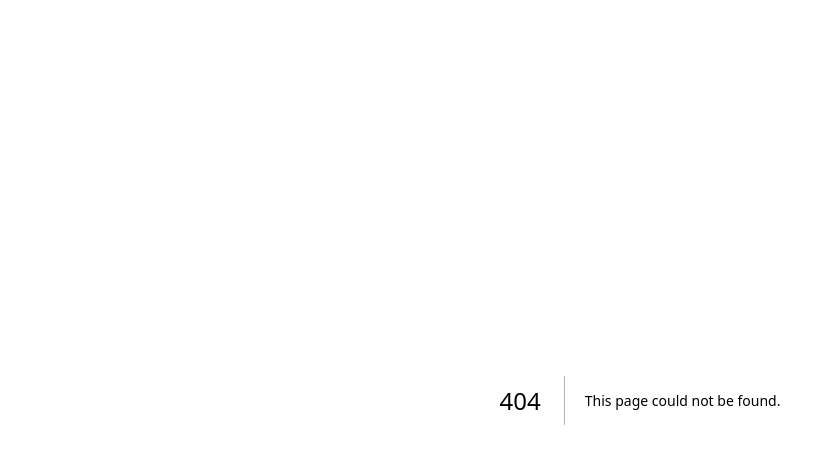
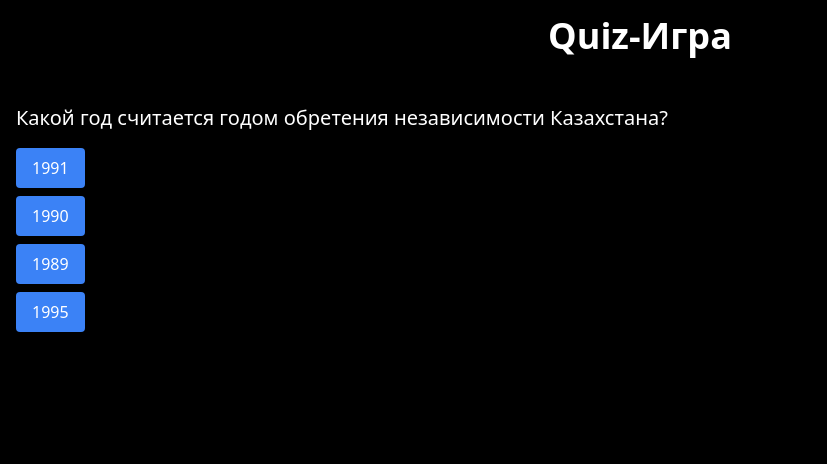
Before and after one commit to makkentoshi/demographfy-ai, a Next.js app: page /quiz in a window 1280 px wide. Before the commit this address had no page. Shown: the top 464 px of the page, without its empty margins (0-827 px from the left). Built offline with nearby package versions, Linux system fonts and the light colour scheme.

Commit message:
fix bugs

```diff
--- a/app/page.tsx
+++ b/app/page.tsx
@@ -1,3 +1,4 @@
+import Footer from "@/components/Footer";
 import Header from "@/components/Header";
 import Hero from "@/components/Hero";
 import MainTheme from "@/components/MainTheme";
@@ -8,7 +9,7 @@ export default function Home() {
       <Header></Header>
       <Hero></Hero>
       <MainTheme></MainTheme>
-
+      <Footer></Footer>
     </main>
   );
 }
--- /dev/null
+++ b/app/quiz/page.tsx
@@ -0,0 +1,118 @@
+"use client";
+import { useState } from "react";
+import Link from "next/link";
+
+interface Question {
+  question: string;
+  options: string[];
+  answer: number; // индекс правильного ответа
+}
+
+const questions: Question[] = [
+  {
+    question: "Какой год считается годом обретения независимости Казахстана?",
+    options: ["1991", "1990", "1989", "1995"],
+    answer: 0,
+  },
+  {
+    question: "Какой город является столицей Казахстана?",
+    options: ["Алматы", "Астана", "Шымкент", "Караганда"],
+    answer: 1,
+  },
+  {
+    question: "Какой ресурс является основным экспортным товаром Казахстана?",
+    options: ["Уголь", "Нефть", "Золото", "Уран"],
+    answer: 1,
+  },
+  {
+    question: "Какова официальная валюта Казахстана?",
+    options: ["Тенге", "Рубль", "Доллар", "Евро"],
+    answer: 0,
+  },
+  {
+    question: "Какое население Казахстана по состоянию на 2021 год?",
+    options: ["18 миллионов", "20 миллионов", "30 миллионов", "15 миллионов"],
+    answer: 0,
+  },
+  {
+    question: "Какой процент населения Казахстана составляют казахи?",
+    options: ["60%", "70%", "80%", "50%"],
+    answer: 2,
+  },
+  {
+    question: "Какой город является крупнейшим в Казахстане?",
+    options: ["Астана", "Алматы", "Шымкент", "Атырау"],
+    answer: 1,
+  },
+  {
+    question: "Когда был принят первый закон о языке в Казахстане?",
+    options: ["1989", "1991", "1995", "2000"],
+    answer: 0,
+  },
+  {
+    question: "Какой орган отвечает за экономическую политику Казахстана?",
+    options: [
+      "Министерство финансов",
+      "Национальный банк",
+      "Министерство экономики",
+      "Казахстанская правда",
+    ],
+    answer: 2,
+  },
+  {
+    question: "Какой процент площади Казахстана занимает сельское хозяйство?",
+    options: ["10%", "20%", "30%", "40%"],
+    answer: 3,
+  },
+];
+
+const Quiz = () => {
+  const [currentQuestion, setCurrentQuestion] = useState(0);
+  const [score, setScore] = useState(0);
+  const [showScore, setShowScore] = useState(false);
+
+  const handleOptionClick = (index: number) => {
+    if (index === questions[currentQuestion].answer) {
+      setScore(score + 1);
+    }
+    const nextQuestion = currentQuestion + 1;
+    if (nextQuestion < questions.length) {
+      setCurrentQuestion(nextQuestion);
+    } else {
+      setShowScore(true);
+    }
+  };
+
+  return (
+    <div className="container mx-auto p-4">
+        <h1 className="text-center text-4xl font-bold">Quiz-Игра</h1>
+      {showScore ? (
+        <div>
+          <h2 className="text-2xl">
+            Вы набрали {score} из {questions.length}!
+          </h2>
+          <Link href="/">Вернуться на главную</Link>
+        </div>
+      ) : (
+        <div>
+          <h2 className="text-xl mb-4 mt-12">
+            {questions[currentQuestion].question}
+          </h2>
+          <div>
+            {questions[currentQuestion].options.map((option, index) => (
+              <button
+                key={index}
+                className="block mb-2 px-4 py-2 bg-blue-500 text-white rounded"
+                onClick={() => handleOptionClick(index)}
+              >
+                {option}
+              </button>
+            ))}
+          </div>
+        </div>
+      )}
+    </div>
+  );
+};
+
+export default Quiz;
--- /dev/null
+++ b/components/Footer.tsx
@@ -0,0 +1,42 @@
+import Link from "next/link";
+import { FaInstagram, FaWhatsapp } from "react-icons/fa";
+
+const Footer = () => {
+  return (
+    <footer className="border-t  py-[2rem]">
+      <div className="container mx-auto flex flex-col md:flex-row justify-between items-center px-4">
+        <div className="text-slate-700 text-lg font-mono">
+          © 2024 Demographfy
+        </div>
+
+
+        <div className="flex space-x-6 mt-4 md:mt-0">
+          <Link
+            href="https://www.instagram.com/trendwaave"
+            target="_blank"
+            rel="noopener noreferrer"
+            className="text-slate-700 hover:text-slate-900"
+          >
+            <FaInstagram size={24} />
+          </Link>
+
+          <Link
+            href="https://wa.me/1234567890"
+            target="_blank"
+            rel="noopener noreferrer"
+            className="text-slate-700 hover:text-slate-900"
+          >
+            <FaWhatsapp size={24} />
+          </Link>
+        </div>
+
+        {/* Contact Information */}
+        <div className="mt-4 md:mt-0 text-slate-700 text-sm font-mono">
+          <p>WhatsApp: +123 456 7890</p>
+        </div>
+      </div>
+    </footer>
+  );
+};
+
+export default Footer;
--- a/components/Header.tsx
+++ b/components/Header.tsx
@@ -154,7 +154,7 @@ const Header = () => {
                 </NavigationMenuContent>
               </NavigationMenuItem>
               <NavigationMenuItem>
-                <NavigationMenuTrigger>Components</NavigationMenuTrigger>
+                <NavigationMenuTrigger>Общая информация</NavigationMenuTrigger>
                 <NavigationMenuContent>
                   <ul className="grid w-[400px] gap-3 p-4 md:w-[500px] md:grid-cols-2 lg:w-[600px] ">
                     {components.map((component) => (
@@ -170,9 +170,9 @@ const Header = () => {
                 </NavigationMenuContent>
               </NavigationMenuItem>
               <NavigationMenuItem>
-                <Link href="/docs" legacyBehavior passHref>
+                <Link href="/quiz" legacyBehavior passHref>
                   <NavigationMenuLink className="group inline-flex h-9 w-max items-center justify-center rounded-md bg-background px-4 py-2 text-sm font-medium transition-colors hover:bg-accent hover:text-accent-foreground focus:bg-accent focus:text-accent-foreground focus:outline-none disabled:pointer-events-none disabled:opacity-50 data-[active]:bg-accent/50 data-[state=open]:bg-accent/50">
-                    Documentation
+                    Quiz-игра
                   </NavigationMenuLink>
                 </Link>
               </NavigationMenuItem>
--- a/components/MainTheme.tsx
+++ b/components/MainTheme.tsx
@@ -35,6 +35,7 @@ interface EconomicData {
   gdpPerCapita?: number;
   unemploymentRate?: number;
   inflationRate?: number;
+  gdpGrowth?: number;
 }
 
 const MainTheme: React.FC = () => {
@@ -219,8 +220,8 @@ const MainTheme: React.FC = () => {
 
   **Important:**
   - The table should remain consistent and in the following format:
-    | Year | GDP Growth (%) | Estimated GDP (Billion USD) |
-    |---|---|---|
+   | Year | Estimated GDP (Billion USD) |
+   |---|---|
   - Provide GDP values in billions of USD.
   - Ensure that not all years show growth; include at least a few years with a slight decline or stagnation to make the forecast more realistic.
 
@@ -235,13 +236,31 @@ const MainTheme: React.FC = () => {
       .map((item) => `Year: ${item.year}, GDP per Capita: ${item.gdpPerCapita}`)
       .join("\n");
 
-    return `Analyze the following GDP per Capita data for Kazakhstan from 1991 to 2024:
+    return `
+  Based on global economic data and current trends, please generate a stable and realistic forecast for Kazakhstan's GDP per Capita from 2023 to 2030.
+  This forecast should include growth and potential risks that reflect real-world fluctuations .
+  The format of the table should remain consistent throughout, without variations.
 
-    ${historicalData}
+  When developing the scenario, consider the following key factors:
 
-    Based on these trends, what is the projected GDP per Capita for each year in the given range? Predict the GDP per Capita for each year from 2023 to 2030.`;
+  1. **Global economic conditions:** Fluctuations in oil prices, changes in international trade, and geopolitical risks.
+  2. **Domestic policy:** Government spending, fiscal and monetary policy, and potential structural reforms in Kazakhstan.
+  3. **Technological innovations:** The impact of new technologies on industries and economic growth.
+  4. **Dependence on natural resources:** Kazakhstan's vulnerability to shifts in oil and gas prices, along with efforts to diversify the economy.
+  5. **Demographic factors:** Expected population growth and changes in the age structure.
+  6. **Unexpected events:** Possibilities of pandemics, financial crises, or unpredictable geopolitical events that could impact the economy.
+
+  **Important:**
+  - The table should remain consistent and in the following format:
+    | Year | GDP per Capita Growth (%) | Estimated GDP per Capita (USD) |
+    |---|---|---|
+  - Provide GDP per Capita values in USD.
+
+  Please use the historical data below as a reference point:
+
+  ${historicalData}
+    `;
   };
-
   const generateUnemploymentPrompt = (data: EconomicData[]): string => {
     const historicalData = data
       .map(
@@ -250,11 +269,30 @@ const MainTheme: React.FC = () => {
       )
       .join("\n");
 
-    return `Analyze the following historical unemployment rate data for Kazakhstan:
+    return `
+    Based on historical data and current trends, please generate a stable and realistic forecast for Kazakhstan's unemployment rate from 2023 to 2030.
+    The format of the table should remain consistent throughout, without variations.
+
+    When developing the scenario, consider the following key factors of KAZAKHSTAN ( most new factors ):
+
+    1. **Economic diversification:** Ongoing efforts to reduce dependency on natural resources and increase employment in sectors like services, agriculture, and manufacturing.
+    2. **Education and workforce development:** The quality of education, vocational training, and reskilling programs affecting labor market adaptability.
+    3. **Population trends:** Demographic factors such as labor force growth, aging population, and migration patterns.
+    4. **Government policies:** Labor market regulations, employment programs, and social safety nets aimed at reducing unemployment.
+    5. **Technological changes:** The impact of automation, digitalization, and innovation on the availability of jobs in various sectors.
+    6. **Global economic conditions:** External shocks, changes in trade policies, and geopolitical risks that could affect Kazakhstan's economy and employment rates.
+    7. **Unexpected events:** Potential risks like financial crises, pandemics, or natural disasters that could disrupt employment trends.
+
+    **Important:**
+    - The table should remain consistent and follow this format:
+      | Year | Unemployment Rate (%) |
+      |---|---|
+    - Provide unemployment rate values in percentage format.
+
+    Please use the historical data below as a reference point:
 
     ${historicalData}
-
-    Provide insights on trends and potential future changes in the unemployment rate for each year from 2023 to 2030.`;
+    `;
   };
 
   const generateInflationPrompt = (data: EconomicData[]): string => {
@@ -338,7 +376,6 @@ const MainTheme: React.FC = () => {
     }
   };
 
-
   const getPerCapitaPredictions = async (
     data: EconomicData[],
     delayMs: number = 2000
@@ -367,7 +404,6 @@ const MainTheme: React.FC = () => {
       console.error("Error getting per capita predictions from Gemini:", error);
     }
   };
-
 
   const getUnemploymentPredictions = async (
     data: EconomicData[],
@@ -430,7 +466,6 @@ const MainTheme: React.FC = () => {
     }
   };
 
-
   const parsePopulationResponse = (response: string): PopulationData[] => {
     console.log("Raw Population Gemini Response:", response);
 
@@ -457,12 +492,10 @@ const MainTheme: React.FC = () => {
     const lines = response.split("\n");
 
     lines.forEach((line) => {
-      const match = line.match(
-        /\|\s*(\d{4})\s*\|\s*[\d.]+%\s*\|\s*([\d.]+)\s*\|/
-      );
+      const match = line.match(/\|\s*(\d{4})\s*\|\s*([\d.]+)\s*\|/);
       if (match) {
         const year = parseInt(match[1]);
-        const gdp = parseFloat(match[2]) * 1e9;
+        const gdp = parseFloat(match[2]) * 1e9; // Конвертируем значение ВВП в миллиарды
         predictions.push({ year, gdp });
       }
     });
@@ -470,6 +503,7 @@ const MainTheme: React.FC = () => {
     console.log("Parsed Economic Predictions:", predictions);
     return predictions;
   };
+
   const parsePerCapitaResponse = (response: string): EconomicData[] => {
     console.log("Raw Per Capita Gemini Response:", response);
 
@@ -493,14 +527,17 @@ const MainTheme: React.FC = () => {
     console.log("Raw Unemployment Gemini Response:", response);
 
     const predictions: EconomicData[] = [];
-    const lines = response.split("\n");
+    const lines = response
+      .split("\n")
+      .map((line) => line.trim())
+      .filter((line) => line); // Удаляем пустые строки
 
     lines.forEach((line) => {
-      const match = line.match(/\|\s*(\d{4})\s*\|\s*(\d+)\s*\|/);
+      const match = line.match(/\|\s*(\d{4})\s*\|\s*([\d.]+)\s*\|/); // Обратите внимание на использование [\d.]+ для извлечения процентов
       if (match) {
         const year = parseInt(match[1]);
-        const unemploymentRate = parseFloat(match[2]);
-        predictions.push({ year, gdp: 0, unemploymentRate });
+        const unemploymentRate = parseFloat(match[2]); // Конвертируем в число
+        predictions.push({ year, gdp: 0, unemploymentRate }); // GDP оставляем равным 0
       }
     });
 
@@ -550,6 +587,14 @@ const MainTheme: React.FC = () => {
     (item) => item.year >= gdpStartYear && item.year <= gdpEndYear
   );
 
+  const COLORS = ["#0088FE", "#00C49F", "#FFBB28", "#FF8042"];
+
+  const renderLabel = (entry: EconomicData) => {
+    return `${
+      entry.unemploymentRate ? entry.unemploymentRate.toFixed(2) : "N/A"
+    }% (${entry.year})`;
+  };
+
   return (
     <div className="container mx-auto p-4">
       <h1 className="text-2xl mb-4">Прогнозирование населения Казахстана</h1>
@@ -561,7 +606,7 @@ const MainTheme: React.FC = () => {
             type="number"
             value={startYear}
             onChange={(e) => setStartYear(parseInt(e.target.value))}
-            className="ml-2 p-1 border text-black"
+            className="ml-2 p-1 border text-black rounded-md"
           />
         </label>
         <label className="ml-4">
@@ -570,7 +615,7 @@ const MainTheme: React.FC = () => {
             type="number"
             value={endYear}
             onChange={(e) => setEndYear(parseInt(e.target.value))}
-            className="ml-2 p-1 border text-black"
+            className="ml-2 p-1 border text-black rounded-md"
           />
         </label>
       </div>
@@ -608,7 +653,7 @@ const MainTheme: React.FC = () => {
               type="number"
               value={gdpStartYear}
               onChange={(e) => setGdpStartYear(parseInt(e.target.value))}
-              className="ml-2 p-1 border text-black"
+              className="ml-2 p-1 border text-black rounded-md"
             />
           </label>
           <label className="ml-4">
@@ -617,7 +662,7 @@ const MainTheme: React.FC = () => {
               type="number"
               value={gdpEndYear}
               onChange={(e) => setGdpEndYear(parseInt(e.target.value))}
-              className="ml-2 p-1 border text-black"
+              className="ml-2 p-1 border text-black rounded-md"
             />
           </label>
         </div>
@@ -625,6 +670,33 @@ const MainTheme: React.FC = () => {
           {renderBarChart(filteredGdpData)}
         </ResponsiveContainer>
       </div>
+      <div className="mt-20">
+        <h2 className="text-xl mb-4">
+          Круговая диаграмма уровня безработицы Казахстана
+        </h2>
+        <ResponsiveContainer width="100%" height={700}>
+          <PieChart>
+            <Pie
+              data={unemploymentData}
+              dataKey="unemploymentRate"
+              nameKey="year"
+              cx="50%"
+              cy="50%"
+              outerRadius={300}
+              fill="#8884d8"
+              label={renderLabel}
+            >
+              {unemploymentData.map((entry, index) => (
+                <Cell
+                  key={`cell-${index}`}
+                  fill={COLORS[index % COLORS.length]}
+                />
+              ))}
+            </Pie>
+            <Tooltip />
+          </PieChart>
+        </ResponsiveContainer>
+      </div>
     </div>
   );
 };
--- a/package.json
+++ b/package.json
@@ -26,6 +26,7 @@
     "react": "^18",
     "react-day-picker": "^8.10.1",
     "react-dom": "^18",
+    "react-icons": "^5.3.0",
     "recharts": "^2.13.0",
     "tailwind-merge": "^2.5.4",
     "tailwindcss-animate": "^1.0.7"
```
Also changed, not shown: 1 other file (tests, documents, lock files or other folders).
